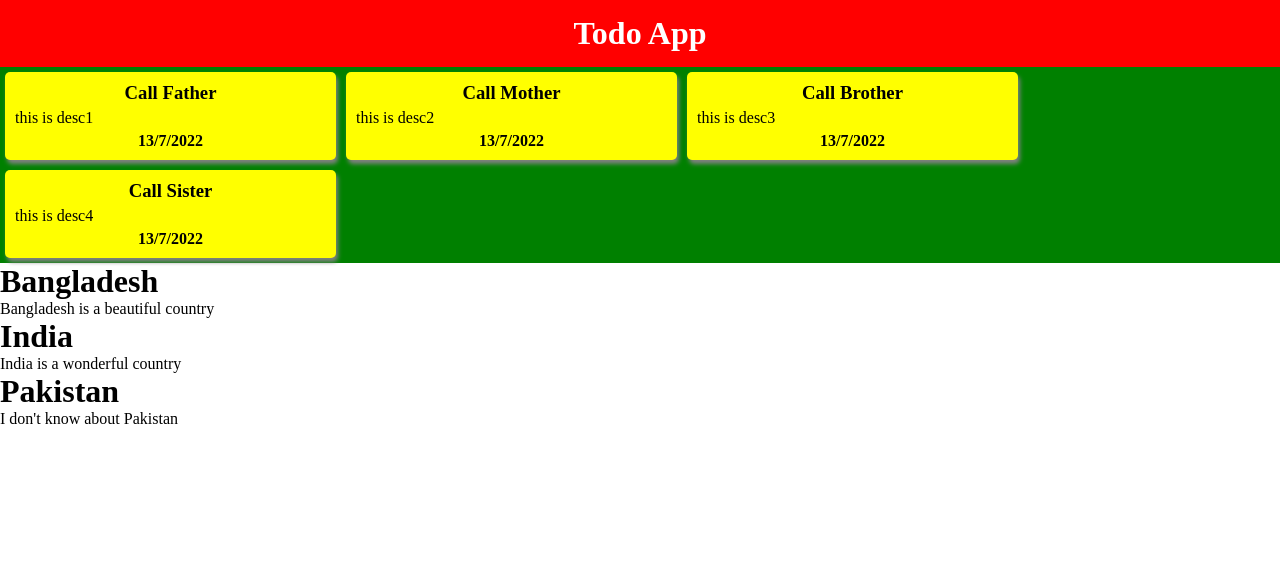
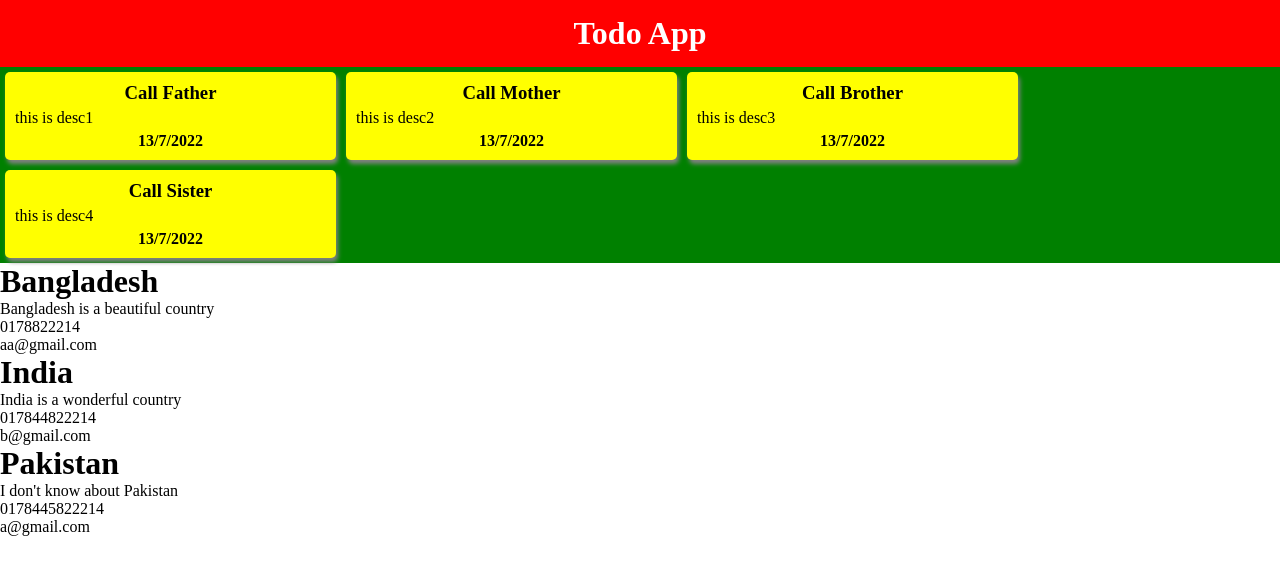
Before and after one commit to makbulhosen5000/react-toggle-app, a React (Create React App) app: page / in a window 1280 px wide. Shown: the top 574 px of the page. Built offline with nearby package versions, Linux system fonts and the light colour scheme.

Commit message:
added nested map

```diff
--- a/src/practice/List.js
+++ b/src/practice/List.js
@@ -6,16 +6,34 @@ const todos = [
         "id" : uuidv4(),
         "title": "Bangladesh",
         "desc" : "Bangladesh is a beautiful country",
+        "phones":[
+            {
+                "phone" : "0178822214",
+                "email" : "aa@gmail.com"
+            }
+        ]
     },
     {
         "id" : uuidv4(),
         "title": "India",
         "desc" : "India is a wonderful country ",
+        "phones":[
+            {
+                "phone" : "017844822214",
+                "email" : "b@gmail.com"
+            }
+        ]
     },
     {
         "id" : uuidv4(),
         "title": "Pakistan",
         "desc" : "I don't know about Pakistan",
+        "phones":[
+            {
+                "phone" : "0178445822214",
+                "email" : "a@gmail.com"
+            }
+        ]
     }
 ]
 
@@ -29,6 +47,14 @@ function List() {
                 <div key={id}>
                     <h1>{title}</h1>
                     <p>{desc}</p>
+                    {todo.phones.map((phone)=>{
+                        return(
+                            <article>
+                                <p>{phone.phone}</p>
+                                <p>{phone.email}</p>
+                            </article>
+                        )
+                    })}
                 </div>
             )
         })}
```
